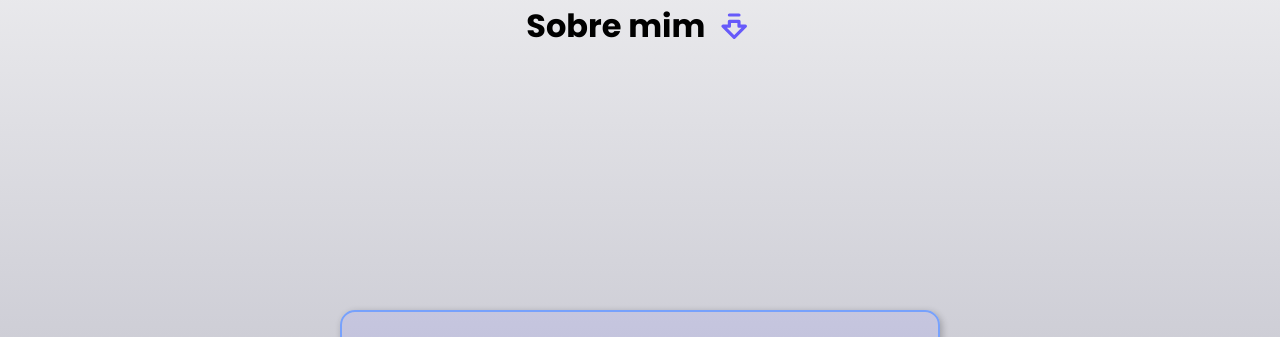
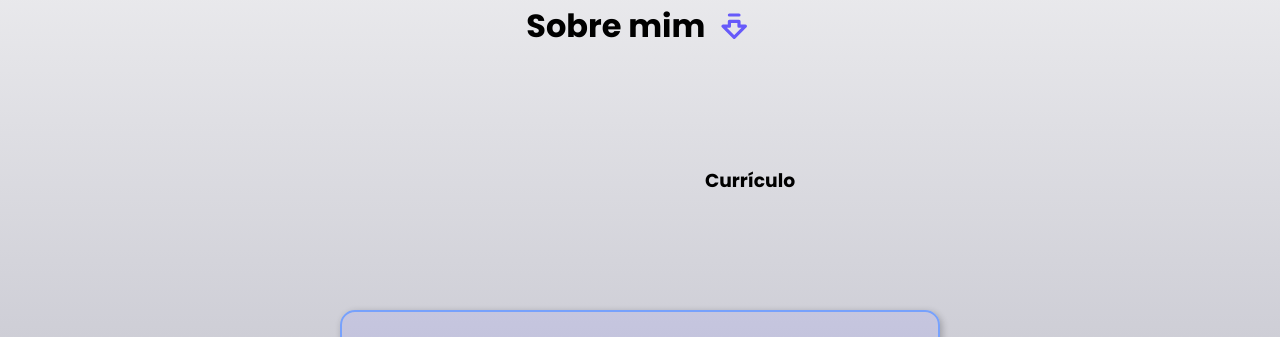
Before and after one commit to SantV7/personal_portifolio, a React (Vite) app: page / in a window 1280 px wide. Shown: the part 168-505 px from the top of the page. Built offline with nearby package versions, Linux system fonts and the light colour scheme; some icons are missing.

Commit message:
Adding curriculo

```diff
--- a/src/components/main/MainContent.jsx
+++ b/src/components/main/MainContent.jsx
@@ -45,7 +45,7 @@ const MainContent = () => {
             <section className='infoContent'>
                 <div id='inicio-text' className='text_about_me'>
                     <h3 id='h3-about-me'>
-                        Sobre mim <LuArrowBigDownDash id='arrow_me' />
+                        Sobre mim <LuArrowBigDownDash id='arrow_me'/>
                     </h3>
 
                     <div className="icon-wrapper">
@@ -57,6 +57,10 @@ const MainContent = () => {
                             state="hover-hower"
                             trigger="loop">
                         </lord-icon>
+
+                        <div id='area-curriculo'>
+                            <h3>Currículo</h3>
+                        </div>
                     </div>
 
                     <p className='paragraph_text_about_me intro-name'>
--- a/src/style/main/mainContent.css
+++ b/src/style/main/mainContent.css
@@ -24,6 +24,8 @@ main {
 .icon-wrapper {
     display: flex;
     justify-content: center;
+    align-items: center;
+    flex-flow: column nowrap;
     margin: 20px 0;
 }
 
@@ -109,4 +111,8 @@ main {
         font-size: 1.25rem;
         padding: 40px;
     }
+
+    .icon-wrapper {
+        flex-flow: row nowrap;
+    }
 }
```
